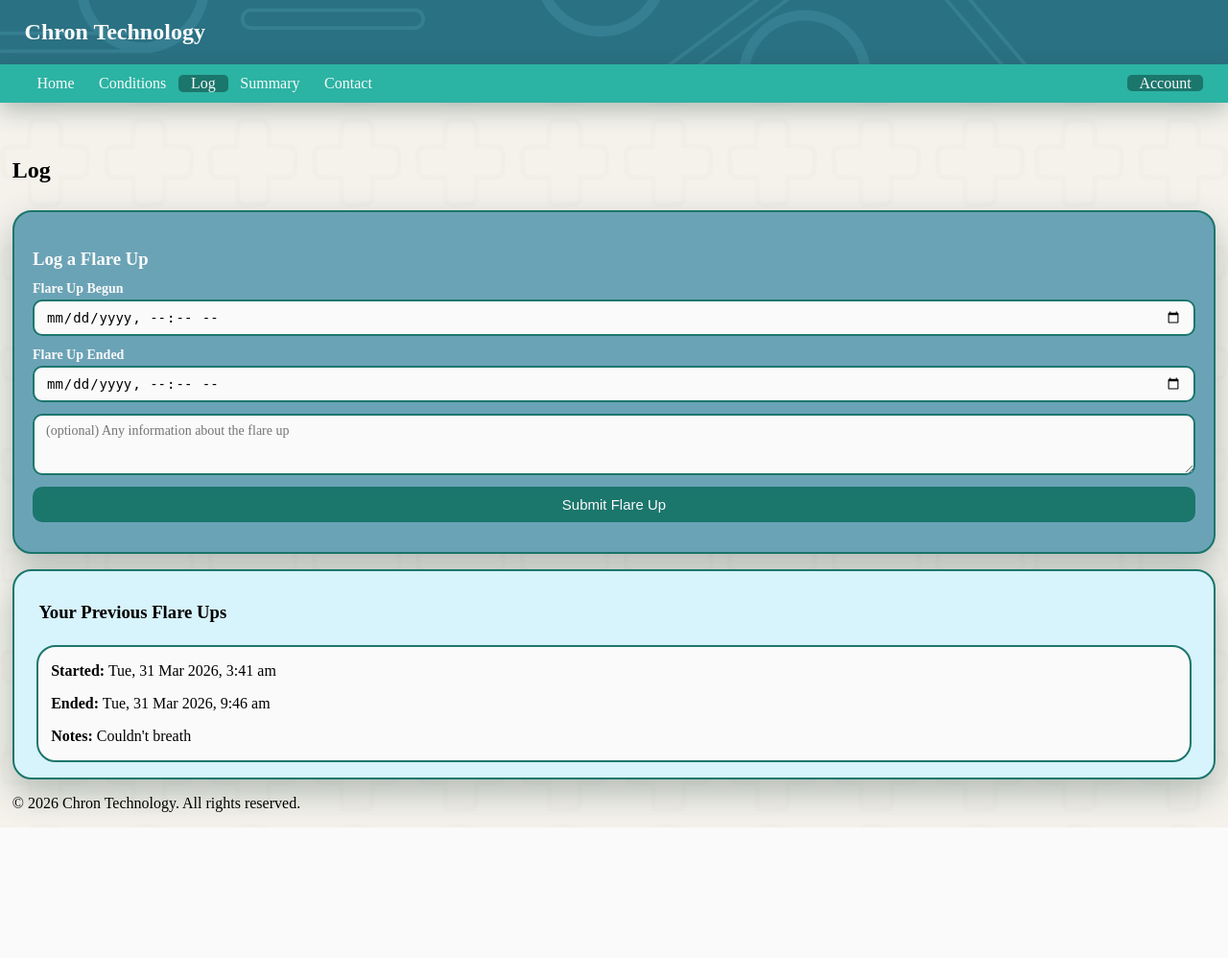
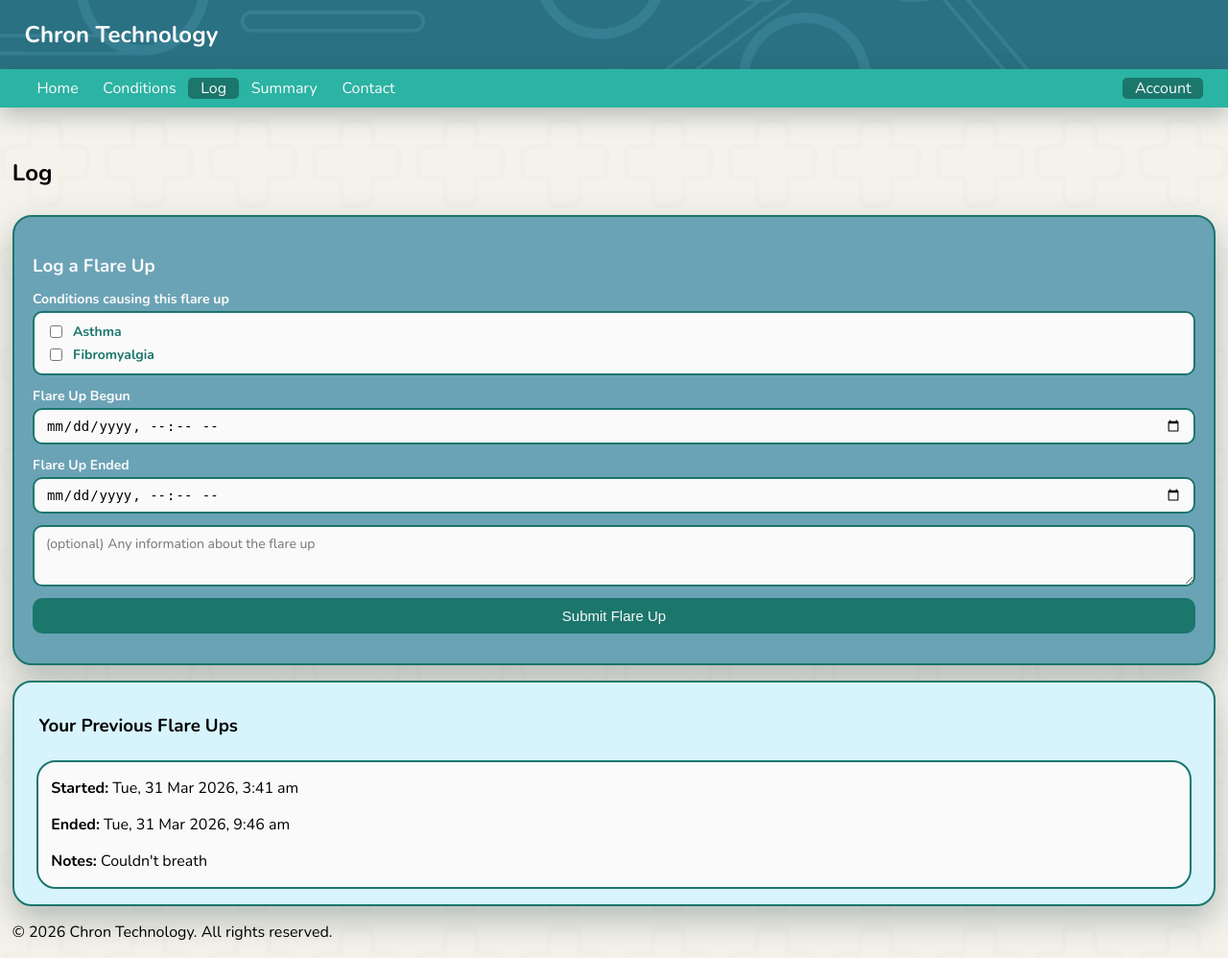
Before and after one commit to Keeny18/Chron-Technology, a Flask app: page /log in a window 1280 px wide. Shown: the whole page at 96% size. Before the commit the page ends 862 px from the top, so only its background shows below. Run offline with Flask 3, Linux system fonts and the light colour scheme; a user stored in the database is signed in; data comes from the database, SQL or seed files in the repository; both versions use the stored data as it was after the commit.

Commit message:
additions to conditions and log

```diff
--- a/app.py
+++ b/app.py
@@ -89,9 +89,16 @@ def init_databases():
         user_id INTEGER NOT NULL,
         condition_name TEXT NOT NULL,
         triggers TEXT NULL,
+        important_information TEXT NULL,
         created_at TIMESTAMP DEFAULT CURRENT_TIMESTAMP,
         FOREIGN KEY (user_id) REFERENCES users(id)
     )''')
+
+    # Migrate: add important_information column if it doesn't exist
+    try:
+        cursor.execute('ALTER TABLE conditions ADD COLUMN important_information TEXT NULL')
+    except sqlite3.OperationalError:
+        pass
 
 
     # Flare Ups table
@@ -103,6 +110,15 @@ def init_databases():
         flareup_comment TEXT NULL,
         created_at TIMESTAMP DEFAULT CURRENT_TIMESTAMP,
         FOREIGN KEY (user_id) REFERENCES users(id)
+    )''')
+
+    # Junction table linking flare ups to conditions
+    cursor.execute('''CREATE TABLE IF NOT EXISTS flare_up_conditions (
+        id INTEGER PRIMARY KEY AUTOINCREMENT,
+        flare_up_id INTEGER NOT NULL,
+        condition_id INTEGER NOT NULL,
+        FOREIGN KEY (flare_up_id) REFERENCES flare_ups(id),
+        FOREIGN KEY (condition_id) REFERENCES conditions(id)
     )''')
 
     conn.commit()
@@ -147,17 +163,43 @@ def index():
 @app.route('/log')
 def log():
     user_logs = []
+    user_conditions = []
     if session.get('user_id'):
         conn = get_user_conn()
         cursor = conn.cursor()
+
+        # Fetch flare ups
         cursor.execute(
             'SELECT id, begin_time, end_time, flareup_comment FROM flare_ups WHERE user_id = ?',
             (session['user_id'],)
         )
         rows = cursor.fetchall()
-        user_logs = [(row[0], row[1], row[2], row[3] or '') for row in rows]
+
+        # Fetch which conditions are linked to each flare up
+        flare_up_ids = [row[0] for row in rows]
+        conditions_map = {}
+        if flare_up_ids:
+            placeholders = ','.join('?' * len(flare_up_ids))
+            cursor.execute(f'''
+                SELECT fuc.flare_up_id, c.condition_name
+                FROM flare_up_conditions fuc
+                JOIN conditions c ON c.id = fuc.condition_id
+                WHERE fuc.flare_up_id IN ({placeholders})
+            ''', flare_up_ids)
+            for fup_id, cname in cursor.fetchall():
+                conditions_map.setdefault(fup_id, []).append(cname)
+
+        user_logs = [(row[0], row[1], row[2], row[3] or '', conditions_map.get(row[0], [])) for row in rows]
+
+        # Fetch user's conditions for the form
+        cursor.execute(
+            'SELECT id, condition_name FROM conditions WHERE user_id = ?',
+            (session['user_id'],)
+        )
+        user_conditions = cursor.fetchall()
         conn.close()
-    return render_template('log.html', user_logs=user_logs)
+
+    return render_template('log.html', user_logs=user_logs, user_conditions=user_conditions)
 
 # handles the flare up logs into the database
 @app.route('/log_flareups', methods=['POST'])
@@ -174,12 +216,22 @@ def log_flareups():
         flash('Please provide both start and end times.', 'error')
         return redirect('/log')
 
+    selected_condition_ids = request.form.getlist('condition_ids')
+
     conn = get_user_conn()
     cursor = conn.cursor()
     cursor.execute(
         'INSERT INTO flare_ups (user_id, begin_time, end_time, flareup_comment) VALUES (?, ?, ?, ?)',
         (session['user_id'], begin_time, end_time, comment)
     )
+    flare_up_id = cursor.lastrowid
+
+    for condition_id in selected_condition_ids:
+        cursor.execute(
+            'INSERT INTO flare_up_conditions (flare_up_id, condition_id) VALUES (?, ?)',
+            (flare_up_id, condition_id)
+        )
+
     conn.commit()
     conn.close()
 
@@ -214,17 +266,33 @@ def summary():
 
     # Get user conditions
     cursor.execute(
-        'SELECT condition_name, triggers, created_at FROM conditions WHERE user_id = ? ORDER BY created_at',
+        'SELECT condition_name, triggers, important_information, created_at FROM conditions WHERE user_id = ? ORDER BY created_at',
         (session['user_id'],)
     )
     conditions = cursor.fetchall()
 
     # Get user flare ups
     cursor.execute(
-        'SELECT begin_time, end_time, flareup_comment, created_at FROM flare_ups WHERE user_id = ? ORDER BY begin_time DESC',
+        'SELECT id, begin_time, end_time, flareup_comment, created_at FROM flare_ups WHERE user_id = ? ORDER BY begin_time DESC',
         (session['user_id'],)
     )
-    flare_ups = cursor.fetchall()
+    flare_up_rows = cursor.fetchall()
+
+    # Get linked conditions for each flare up
+    flare_up_ids = [row[0] for row in flare_up_rows]
+    conditions_map = {}
+    if flare_up_ids:
+        placeholders = ','.join('?' * len(flare_up_ids))
+        cursor.execute(f'''
+            SELECT fuc.flare_up_id, c.condition_name
+            FROM flare_up_conditions fuc
+            JOIN conditions c ON c.id = fuc.condition_id
+            WHERE fuc.flare_up_id IN ({placeholders})
+        ''', flare_up_ids)
+        for fup_id, cname in cursor.fetchall():
+            conditions_map.setdefault(fup_id, []).append(cname)
+
+    flare_ups = [(row[1], row[2], row[3], ', '.join(conditions_map.get(row[0], []))) for row in flare_up_rows]
     conn.close()
 
     return render_template('summary.html', user_info=user_info, conditions=conditions, flare_ups=flare_ups)
@@ -248,17 +316,32 @@ def download_summary():
 
     # Get user conditions
     cursor.execute(
-        'SELECT condition_name, triggers, created_at FROM conditions WHERE user_id = ? ORDER BY created_at',
+        'SELECT condition_name, triggers, important_information, created_at FROM conditions WHERE user_id = ? ORDER BY created_at',
         (session['user_id'],)
     )
     conditions = cursor.fetchall()
 
-    # Get user flare ups
+    # Get user flare ups with linked conditions
     cursor.execute(
-        'SELECT begin_time, end_time, flareup_comment FROM flare_ups WHERE user_id = ? ORDER BY begin_time DESC',
+        'SELECT id, begin_time, end_time, flareup_comment FROM flare_ups WHERE user_id = ? ORDER BY begin_time DESC',
         (session['user_id'],)
     )
-    flare_ups = cursor.fetchall()
+    flare_up_rows = cursor.fetchall()
+
+    flare_up_ids = [row[0] for row in flare_up_rows]
+    conditions_map = {}
+    if flare_up_ids:
+        placeholders = ','.join('?' * len(flare_up_ids))
+        cursor.execute(f'''
+            SELECT fuc.flare_up_id, c.condition_name
+            FROM flare_up_conditions fuc
+            JOIN conditions c ON c.id = fuc.condition_id
+            WHERE fuc.flare_up_id IN ({placeholders})
+        ''', flare_up_ids)
+        for fup_id, cname in cursor.fetchall():
+            conditions_map.setdefault(fup_id, []).append(cname)
+
+    flare_ups = [(row[1], row[2], row[3], ', '.join(conditions_map.get(row[0], []))) for row in flare_up_rows]
     conn.close()
 
     # Create PDF in memory
@@ -314,14 +397,15 @@ def download_summary():
     # Conditions Section
     elements.append(Paragraph("My Conditions", heading_style))
     if conditions:
-        conditions_data = [['Condition', 'Triggers/Notes', 'Added On']]
+        conditions_data = [['Condition', 'Triggers', 'Important Information', 'Added On']]
         for condition in conditions:
             conditions_data.append([
                 condition[0],
                 condition[1] if condition[1] else '-',
-                condition[2][:10] if condition[2] else '-'
+                condition[2] if condition[2] else '-',
+                condition[3][:10] if condition[3] else '-'
             ])
-        conditions_table = Table(conditions_data, colWidths=[2*inch, 2.5*inch, 1.2*inch])
+        conditions_table = Table(conditions_data, colWidths=[1.5*inch, 1.5*inch, 1.8*inch, 1*inch])
         conditions_table.setStyle(TableStyle([
             ('BACKGROUND', (0, 0), (-1, 0), colors.HexColor('#2c5282')),
             ('TEXTCOLOR', (0, 0), (-1, 0), colors.white),
@@ -344,14 +428,15 @@ def download_summary():
     # Flare Ups Section
     elements.append(Paragraph("Flare Up Log", heading_style))
     if flare_ups:
-        flareup_data = [['Start Time', 'End Time', 'Notes']]
+        flareup_data = [['Conditions', 'Start Time', 'End Time', 'Notes']]
         for flare in flare_ups:
             flareup_data.append([
+                flare[3] if flare[3] else '-',
                 flare[0].replace('T', ' ') if flare[0] else '-',
                 flare[1].replace('T', ' ') if flare[1] else '-',
                 flare[2] if flare[2] else '-'
             ])
-        flareup_table = Table(flareup_data, colWidths=[1.8*inch, 1.8*inch, 2.1*inch])
+        flareup_table = Table(flareup_data, colWidths=[1.5*inch, 1.5*inch, 1.5*inch, 1.2*inch])
         flareup_table.setStyle(TableStyle([
             ('BACKGROUND', (0, 0), (-1, 0), colors.HexColor('#2c5282')),
             ('TEXTCOLOR', (0, 0), (-1, 0), colors.white),
@@ -408,8 +493,8 @@ def conditions():
             cursor = conn.cursor()
 
             for condition in selected_conditions:
-                # Get the trigger specific to this condition
                 trigger_text = request.form.get(f'trigger_{condition}', '')
+                important_info_text = request.form.get(f'important_info_{condition}', '')
 
                 # Check if user already has this condition
                 cursor.execute(
@@ -418,8 +503,8 @@ def conditions():
                 )
                 if not cursor.fetchone():
                     cursor.execute(
-                        'INSERT INTO conditions (user_id, condition_name, triggers) VALUES (?, ?, ?)',
-                        (session['user_id'], condition, trigger_text)
+                        'INSERT INTO conditions (user_id, condition_name, triggers, important_information) VALUES (?, ?, ?, ?)',
+                        (session['user_id'], condition, trigger_text, important_info_text)
                     )
 
             conn.commit()
@@ -433,11 +518,11 @@ def conditions():
         conn = get_user_conn()
         cursor = conn.cursor()
         cursor.execute(
-            'SELECT id, condition_name, triggers FROM conditions WHERE user_id = ?',
+            'SELECT id, condition_name, triggers, important_information FROM conditions WHERE user_id = ?',
             (session['user_id'],)
         )
         rows = cursor.fetchall()
-        user_conditions = [(row[0], row[1], row[2] or '') for row in rows]  # (id, name, triggers)
+        user_conditions = [(row[0], row[1], row[2] or '', row[3] or '') for row in rows]  # (id, name, triggers, important_info)
         user_condition_names = [row[1] for row in rows]
         conn.close()
 
--- a/static/style.css
+++ b/static/style.css
@@ -1,3 +1,9 @@
+@import url('https://fonts.googleapis.com/css2?family=Nunito:wght@400;600;700&display=swap');
+
+body {
+    font-family: 'Nunito', sans-serif;
+}
+
 header {
   position: fixed;
   top: 0;
@@ -260,6 +266,19 @@ main {
     resize: vertical;
 }
 
+.toggle-info-link {
+    font-size: 13px;
+    color: #f5f2ec;
+    cursor: pointer;
+    margin-top: 0.4vh;
+    opacity: 0.85;
+    text-decoration: underline;
+}
+
+.toggle-info-link:hover {
+    opacity: 1;
+}
+
 .add-condition-btn {
     margin-top: 0.8vh;
     background-color: #1b766c;
@@ -332,6 +351,36 @@ main {
 /*.      end conditions   */
 
 
+
+.condition-checkboxes {
+    display: flex;
+    flex-direction: column;
+    gap: 0.6vh;
+    background-color: #fafafa;
+    border: 2px solid #1b766c;
+    border-radius: 10px;
+    padding: 10px 12px;
+    max-height: 20vh;
+    overflow-y: auto;
+}
+
+.condition-checkbox-label {
+    display: flex;
+    align-items: center;
+    gap: 8px;
+    font-size: 14px;
+    color: #1b766c;
+    cursor: pointer;
+}
+
+.no-conditions-note {
+    font-size: 14px;
+    opacity: 0.85;
+}
+
+.no-conditions-note a {
+    color: #f5f2ec;
+}
 
 /* log */
 .all_log_display{
@@ -452,6 +501,7 @@ main {
     border-radius: 20px;
     background-color: rgb(215, 243, 252);
     padding: 2vw;
+    box-shadow: 0 14px 35px rgba(26, 58, 53, 0.3);
 }
 
 .summary-section h3 {
--- a/templates/log.html
+++ b/templates/log.html
@@ -43,9 +43,25 @@
         <section>
             <h2 class="topPageHeadings">Log</h2>
         </section>
+
         <div class="add_log_display">
             <h3>Log a Flare Up</h3>
             <form method="post" action="log_flareups">
+                <div class="log-form-group">
+                    <label>Conditions causing this flare up</label>
+                    {% if user_conditions %}
+                    <div class="condition-checkboxes">
+                        {% for cid, cname in user_conditions %}
+                        <label class="condition-checkbox-label">
+                            <input type="checkbox" name="condition_ids" value="{{ cid }}">
+                            {{ cname }}
+                        </label>
+                        {% endfor %}
+                    </div>
+                    {% else %}
+                    <p class="no-conditions-note">No conditions added yet. <a href="/conditions">Add conditions</a> first.</p>
+                    {% endif %}
+                </div>
                 <div class="log-form-group">
                     <label for="flare_up_begun">Flare Up Begun</label>
                     <input type="datetime-local" id="flare_up_begun" name="flare_up_begun">
@@ -62,12 +78,16 @@
                 </div>
             </form>
         </div>
+
         <div class="all_log_display">
             <h3 class="flareup_heading">Your Previous Flare Ups</h3>
             {% if user_logs %}
             <div class="user-logs">
-                {% for id, begin_time, end_time, comment in user_logs %}
+                {% for id, begin_time, end_time, comment, conditions in user_logs %}
                 <div class="individual_flareup">
+                    {% if conditions %}
+                    <p class="flareup_text"><strong>Conditions:</strong> {{ conditions | join(', ') }}</p>
+                    {% endif %}
                     <p class="flareup_text"><strong>Started:</strong> <span class="datetime" data-time="{{ begin_time }}">{{ begin_time }}</span></p>
                     <p class="flareup_text"><strong>Ended:</strong> <span class="datetime" data-time="{{ end_time }}">{{ end_time }}</span></p>
                     {% if comment %}
```
Also changed, not shown: templates/conditions.html (+31 -8 lines), templates/contact.html (+10 -0 lines), templates/summary.html (+6 -2 lines), users.db, 1 other file.
